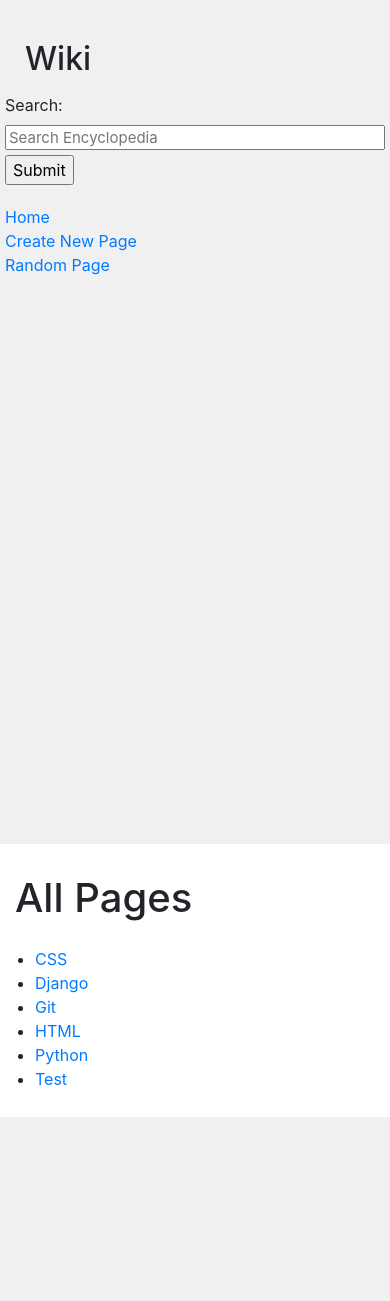
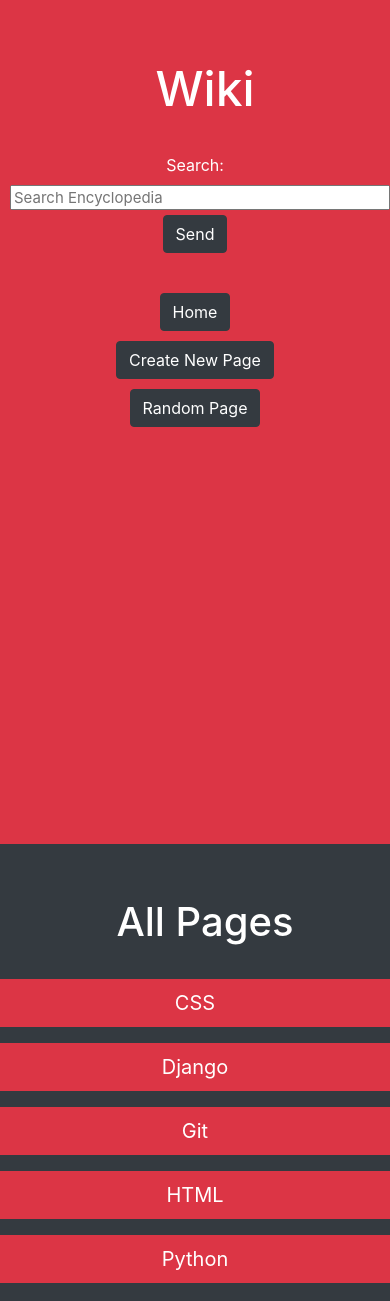
Before and after one commit to ArsaCode/wiki, a Django app: page / in a window 390 px wide. Before the commit the page ends 1117 px from the top, so only its background shows below. Run offline with Django 3.2, Linux system fonts and the light colour scheme; some libraries are stand-ins or nearby versions.

Commit message:
Changed the style

```diff
--- a/encyclopedia/static/encyclopedia/styles.css
+++ b/encyclopedia/static/encyclopedia/styles.css
@@ -23,18 +23,21 @@
     font-size: 15px;
     line-height: 15px;
     margin-bottom: 5px;
+    margin-left: 5px;
 }
 
 .sidebar {
     background-color: #f0f0f0;
     height: 100vh;
     padding: 20px;
+    text-align: center;
 }
 
 .sidebar h2 {
-    margin-top: 20px;
+    margin-top: 40px;
     margin-left: 20px;
-    margin-bottom: 15px;
+    margin-bottom: 35px;
+    font-size: 3rem;
 }
 
 .title {
@@ -54,5 +57,13 @@
 }
 
 .sidelinks {
-    margin-top: 20px;
+    margin-top: 40px;
 }
+
+.sidelinks div {
+    margin: 10px;
+}
+
+body a {
+    color: white!important;
+}
--- a/encyclopedia/templates/encyclopedia/index.html
+++ b/encyclopedia/templates/encyclopedia/index.html
@@ -7,12 +7,10 @@
 {% block body %}
     <h1>All Pages</h1>
 
-    <ul>
         {% for entry in entries %}
-            <li>
-                <a href="{% url 'encyclopedia:title' title=entry %}">{{ entry }}</a>
-            </li>
+                <div class="btn btn-danger btn-lg my-2">
+                    <a href="{% url 'encyclopedia:title' title=entry %}">{{ entry }}</a>
+                </div>
         {% endfor %}
-    </ul>
 
 {% endblock %}
--- a/encyclopedia/templates/encyclopedia/layout.html
+++ b/encyclopedia/templates/encyclopedia/layout.html
@@ -8,32 +8,32 @@
         <link rel="stylesheet" href="https://stackpath.bootstrapcdn.com/bootstrap/4.4.1/css/bootstrap.min.css" integrity="sha384-Vkoo8x4CGsO3+Hhxv8T/Q5PaXtkKtu6ug5TOeNV6gBiFeWPGFN9MuhOf23Q9Ifjh" crossorigin="anonymous">
         <link href="{% static 'encyclopedia/styles.css' %}" rel="stylesheet">
     </head>
-    <body>
+    <body class="bg-dark text-white">
         <div class="row">
-            <div class="sidebar col-lg-2 col-md-3">
+            <div class="sidebar bg-danger col-lg-2 col-md-3">
                 <h2>Wiki</h2>
                 <form action="{% url 'encyclopedia:search' %}" method="POST">
                     {% csrf_token %}
                     {{ searchform }}
                     <div>
-                        <input type="submit">
+                        <input class="btn btn-dark" type="submit" value="Send">
                     </div>
                 </form>
                 <div class="sidelinks">
                     <div>
-                        <a href="{% url 'encyclopedia:index' %}">Home</a>
+                        <a class="btn btn-dark" href="{% url 'encyclopedia:index' %}">Home</a>
                     </div>
                     <div>
-                        <a href="{% url 'encyclopedia:create' %}">Create New Page</a>
+                        <a class="btn btn-dark" href="{% url 'encyclopedia:create' %}">Create New Page</a>
                     </div>
                     <div>
-                        <a href="{% url 'encyclopedia:rand' %}">Random Page</a>
+                        <a class="btn btn-dark" href="{% url 'encyclopedia:rand' %}">Random Page</a>
                     </div>
                 </div>
                 {% block nav %}
                 {% endblock %}
             </div>
-            <div class="main col-lg-10 col-md-9">
+            <div class="main mt-4 col-lg-10 col-md-9 text-center d-flex flex-column">
                 {% block body %}
                 {% endblock %}
             </div>
```
Also changed, not shown: entries/Test.md (deleted, +0 -3 lines).
